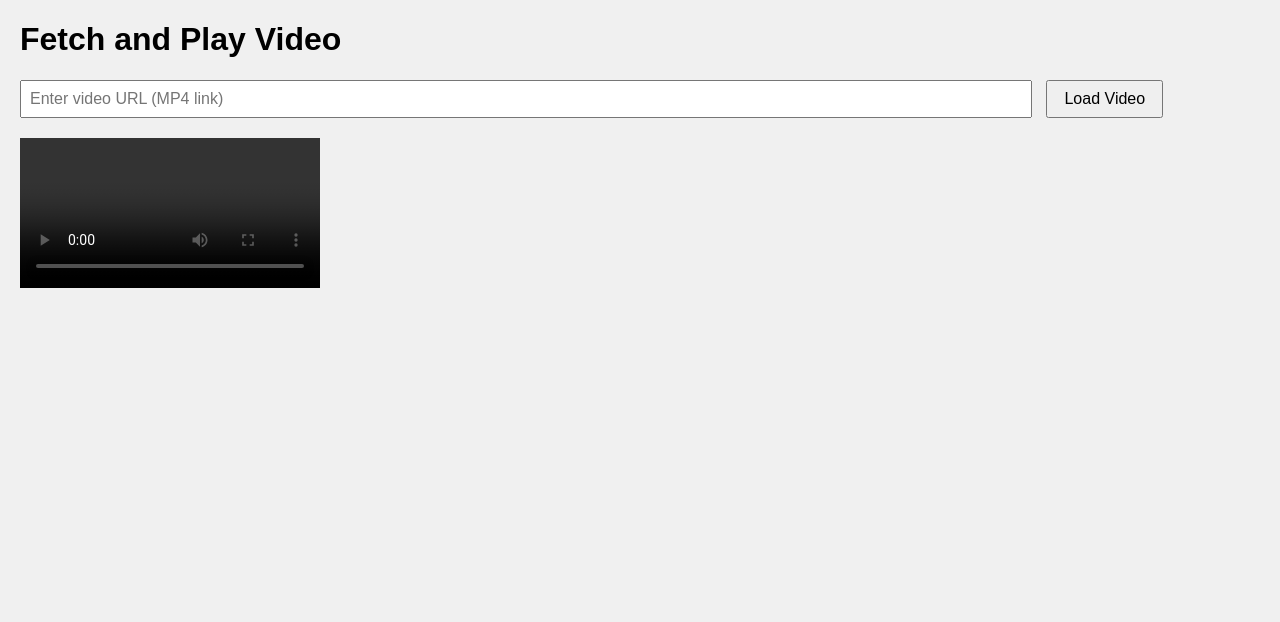
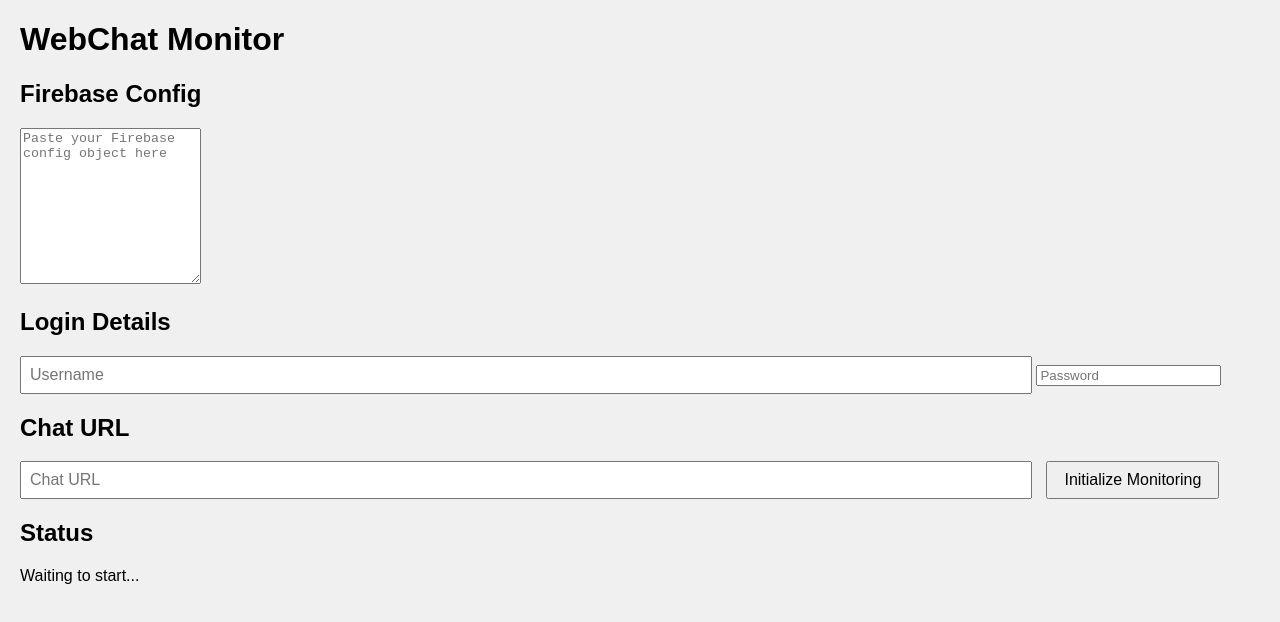
Before and after one commit to Negugirl/negugirl.github.io, a plain HTML site: page index.html in a window 1280 px wide. Drawn offline with Linux system fonts and the light colour scheme.

Commit message:
Update index.html

```diff
--- a/index.html
+++ b/index.html
@@ -1,16 +1,31 @@
 <!DOCTYPE html>
 <html lang="en">
 <head>
-  <meta charset="UTF-8" />
-  <meta name="viewport" content="width=device-width, initial-scale=1.0" />
-  <title>Video Player</title>
-  <link rel="stylesheet" href="styles.css" />
+<meta charset="UTF-8" />
+<meta name="viewport" content="width=device-width, initial-scale=1.0" />
+<title>WebChat Monitor with Firebase</title>
+<link rel="stylesheet" href="styles.css" />
+<!-- Firebase SDK -->
+<script src="https://www.gstatic.com/firebasejs/9.21.0/firebase-app.js"></script>
+<script src="https://www.gstatic.com/firebasejs/9.21.0/firebase-firestore.js"></script>
 </head>
 <body>
-  <h1>Fetch and Play Video</h1>
-  <input type="text" id="videoUrl" placeholder="Enter video URL (MP4 link)" />
-  <button onclick="loadVideo()">Load Video</button>
-  <video id="videoPlayer" controls></video>
-  <script src="script.js"></script>
+
+<h1>WebChat Monitor</h1>
+<h2>Firebase Config</h2>
+
+<textarea id="firebaseConfig" rows="10" placeholder='Paste your Firebase config object here'></textarea>
+
+  <h2>Login Details</h2>
+<input type="text" id="username" placeholder="Username" />
+<input type="password" id="password" placeholder="Password" />
+
+<h2>Chat URL</h2>
+<input type="text" id="chatUrl" placeholder="Chat URL" />
+<button onclick="initialize()">Initialize Monitoring</button>
+
+<h2>Status</h2>
+<div id="status">Waiting to start...</div>
+<script src="script.js"></script>
 </body>
 </html>
```
